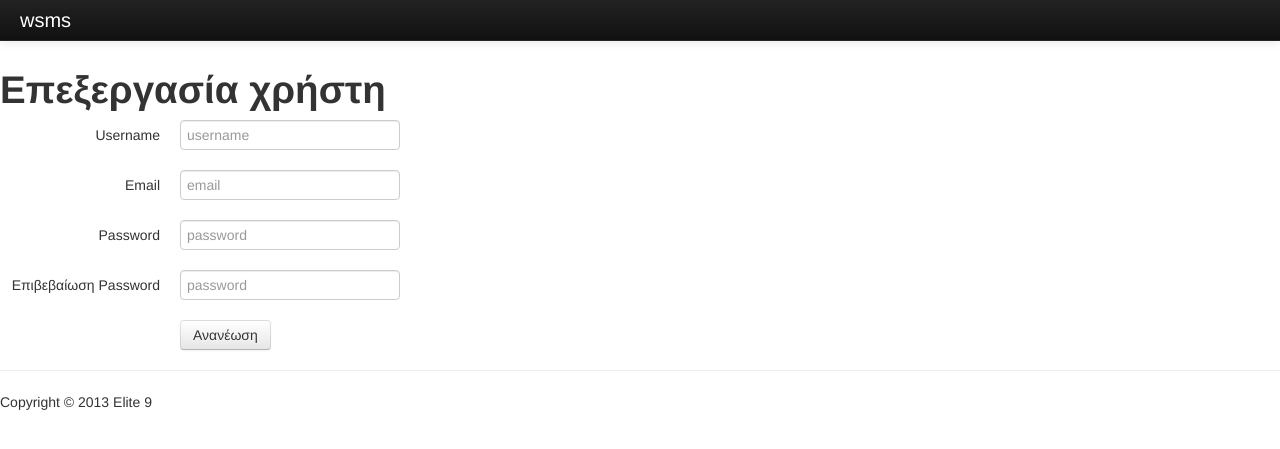
After one commit to bitzesmichail/wsms, a PHP site: template Views/users/edituser.php in a window 1280 px wide. The commit adds this page. Shown: the top 449 px of the page. Run offline with PHP 8.4, Linux system fonts and the light colour scheme; the template is opened without the code that fills it, so the values that code supplies are empty; some libraries are stand-ins or nearby versions.

Commit message:
Δουλειά πάνω σε Επεξεργασία/διαγραφή χρηστών.

```diff
--- /dev/null
+++ b/Views/users/edituser.php
@@ -0,0 +1,108 @@
+<?php
+  //$which = 'users'; //which navbar button is active
+  require_once 'Views/navbars/navbar.php';
+?>
+
+<h1>
+  	Επεξεργασία χρήστη
+</h1>
+
+<form class="form-horizontal" onsubmit="return validate()" action="<?php echo USERS . "/update"; ?>" method="post">
+  <div class="control-group">
+    <label class="control-label" for="username">Username</label>
+    <div class="controls">
+      <input type="text" name="username" placeholder="username" value="<?php echo $data->username; ?>">
+    </div>
+  </div>
+  <div class="control-group">
+    <label class="control-label" for="email">Email</label>
+    <div class="controls">
+      <input type="text" name="email" placeholder="email" value="<?php echo $data->email; ?>">
+    </div>
+  </div>
+  <div class="control-group">
+    <label class="control-label" for="password">Password</label>
+    <div class="controls">
+      <input type="password" id="password" name="password" placeholder="password" oninput="passwordStrength()" value="<?php echo $data->password; ?>">
+    </div>
+  </div>
+  <div class="control-group">
+    <label class="control-label" for="retypepassword">Επιβεβαίωση Password</label>
+    <div class="controls">
+      <input type="password" id="retypepassword" name="retypepassword" placeholder="password" value="<?php echo $data->password; ?>">
+    </div>
+  </div>
+
+  <input type="hidden" name="idUser" value="<?php echo $data->idUser; ?>">
+
+
+  <div class="alert" id="alertstrength">
+    Password strength
+  </div>
+
+  <div class="control-group">
+    <div class="controls">
+      <button type="submit" class="btn">Ανανέωση</button>
+    </div>
+  </div>
+</form>
+
+<script type="text/javascript">
+  jQuery(document).ready(function($) {
+      jQuery('#alertstrength').hide();
+  });
+
+	function validate() {
+		if(document.getElementById("password").value != document.getElementById("retypepassword").value)
+		{
+			alert("Τα passwords που δόθηκαν δεν ταιριάζουν");
+			return false;
+		}
+		return true;
+	}
+
+	function passwordStrength()
+	{
+    jQuery('#alertstrength').show();
+
+    var msg = new Array();
+    msg[0] = "Μη αποδεκτό - Απαιτούνται τουλάχιστον 6 χαρακτήρες";
+    msg[1] = "Αδύναμο";
+    msg[2] = "Αδύναμο+";
+    msg[3] = "Μέτριο";
+    msg[4] = "Μέτριο+";
+    msg[5] = "Καλό";
+    msg[6] = "Καλό+";
+    msg[7] = "Δυνατό";
+    msg[8] = "Δυνατό+";
+    msg[9] = "Πολύ δυνατό";
+    msg[10] = "Πολύ δυνατό+";
+
+    var password = jQuery('#password').val();
+
+    var strength = 0;
+
+    if (password.length < 6)
+      strength = 0;
+
+    if (password.length >= 6)
+      strength = 1;
+
+    if (password.length >= 10)
+      strength = 3;
+
+    if (password.length >= 12)
+      strength = 5;
+
+    if (password.length >= 15)
+      strength = 7;
+
+    if (password.length >= 20)
+      strength = 9;
+
+    if ( password.match(/.[!,@,#,$,%,^,&,*,?,_,~,-,(,)]/) )
+      strength++;
+
+      jQuery('#alertstrength').text(msg[strength]);
+}
+</script>
```
Also changed, not shown: Controllers/UsersController.php (+20 -0 lines), Views/users/index.php (+16 -4 lines).
